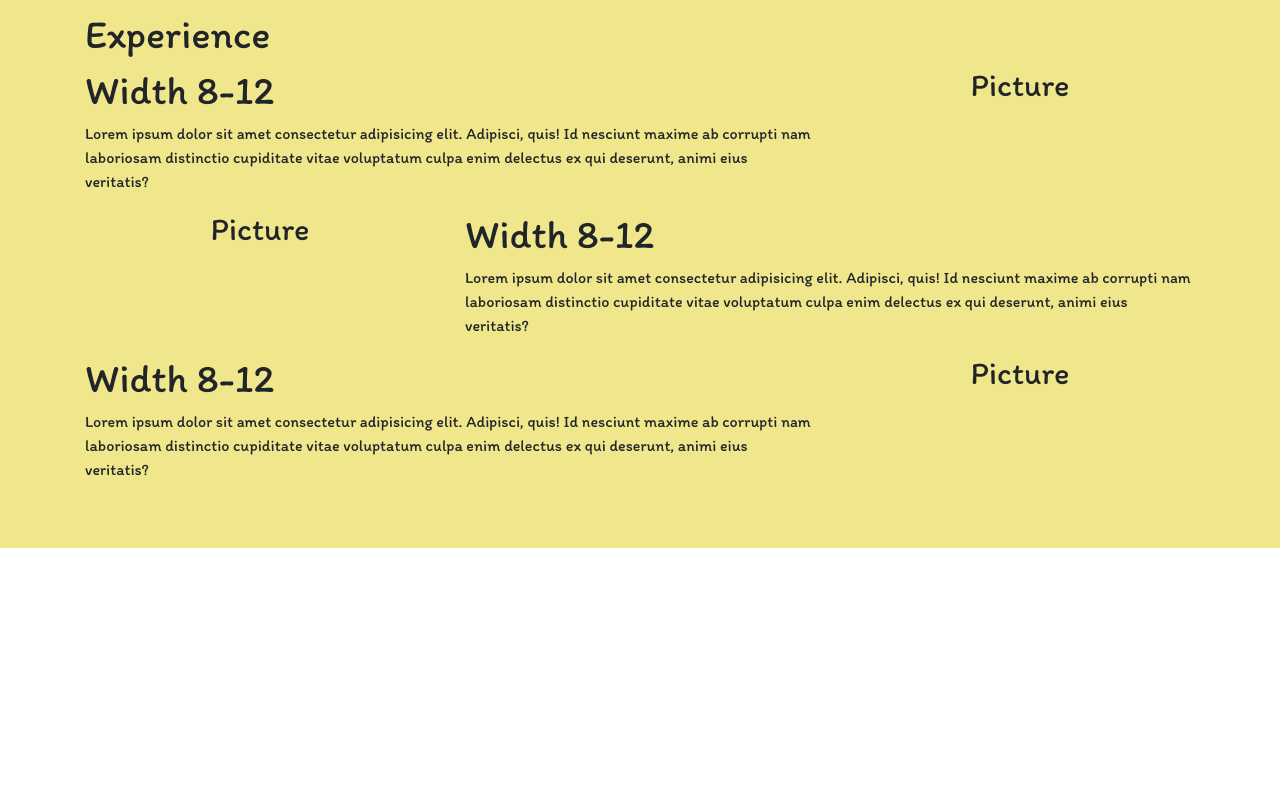
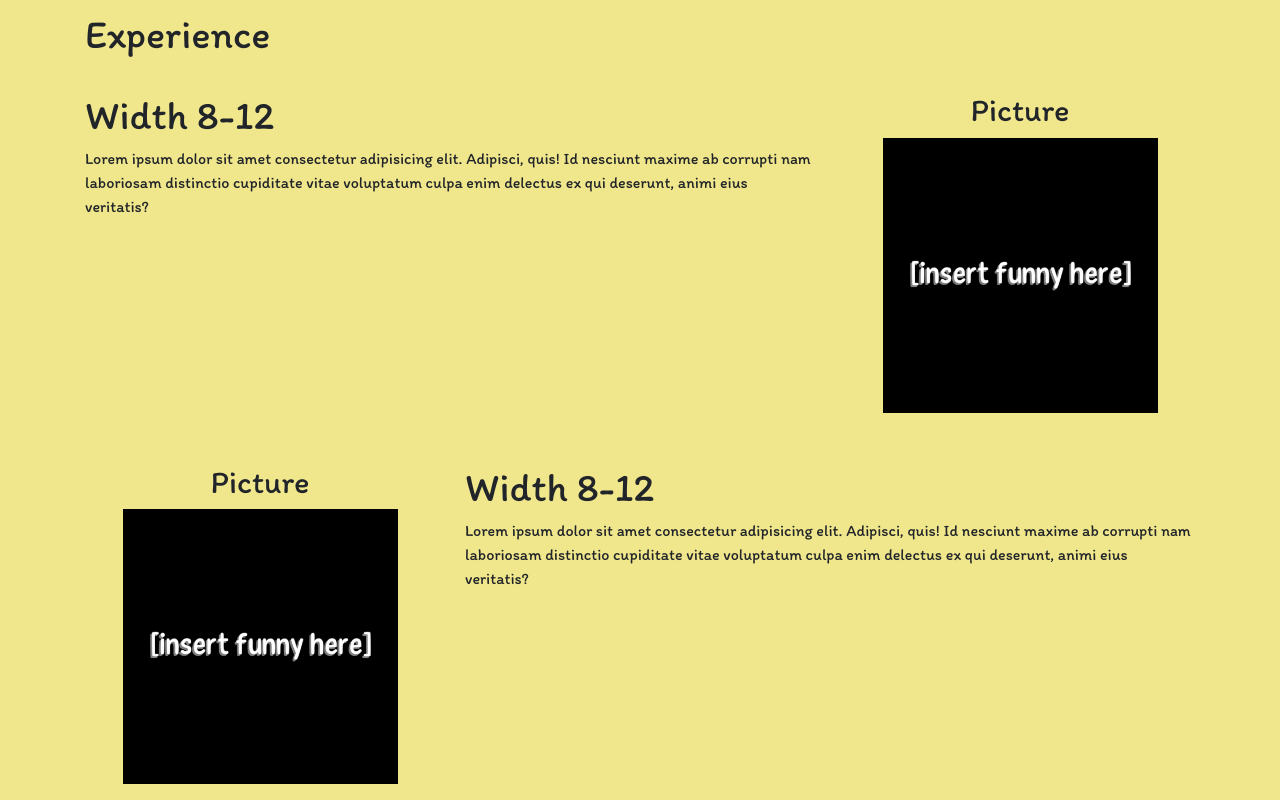
Before and after one commit to ritamjana/personal-website, a website: page index.html in a window 1280 px wide. Shown: the part 1000-1800 px from the top of the page. Before the commit the page ends 1548 px from the top, so only its background shows below. Drawn offline with nearby package versions, Linux system fonts and the light colour scheme.

Commit message:
added gaps to make the experience section look good

```diff
--- a/css/indexstyle.css
+++ b/css/indexstyle.css
@@ -25,3 +25,9 @@ a {
   padding: 50px 0px;
   background-color: khaki;
 }
+.experience-title {
+  padding-bottom: 25px;
+}
+.experience-unit {
+  padding-bottom: 50px;
+}
--- a/index.html
+++ b/index.html
@@ -141,21 +141,24 @@
     </section>
     <section class="experience">
       <div class="container">
-        <div class="row">
+        <div class="row experience-title">
           <div class="col-12 col-md-4">
             <h1>Experience</h1>
           </div>
         </div>
-        <div class="row">
+        <div class="row experience-unit">
           <div class="col-12 col-md-8">
             <h1>Width 8-12</h1>
             <p>Lorem ipsum dolor sit amet consectetur adipisicing elit. Adipisci, quis! Id nesciunt maxime ab
               corrupti nam laboriosam distinctio cupiditate vitae voluptatum culpa enim delectus ex qui deserunt,
               animi eius veritatis?</p>
           </div>
-          <div class="col-12 col-md-4 text-center"><h2>Picture</h2></div>
+          <div class="col-12 col-md-4 text-center">
+            <h2>Picture</h2>
+            <img class="image" src="/media/neatoshop_insert-funny-here_1532776307.large.png" alt="personal picture">
+          </div>
         </div>
-        <div class="row">
+        <div class="row experience-unit">
           <div class="col-12 col-md-8 order-md-last">
             <h1>Width 8-12</h1>
             <p>Lorem ipsum dolor sit amet consectetur adipisicing elit. Adipisci, quis! Id nesciunt maxime ab
@@ -164,9 +167,11 @@
           </div>
           <div class="col-12 col-md-4 order-md-first text-center">
             <h2>Picture</h2>
+            <img class="image" src="/media/neatoshop_insert-funny-here_1532776307.large.png" alt="personal picture">
+
           </div>
         </div>
-        <div class="row">
+        <div class="row experience-unit">
           <div class="col-12 col-md-8">
             <h1>Width 8-12</h1>
             <p>Lorem ipsum dolor sit amet consectetur adipisicing elit. Adipisci, quis! Id nesciunt maxime ab
@@ -175,6 +180,8 @@
           </div>
           <div class="col-12 col-md-4 text-center">
             <h2>Picture</h2>
+            <img class="image" src="/media/neatoshop_insert-funny-here_1532776307.large.png" alt="personal picture">
+
           </div>
         </div>
       </div>
```
